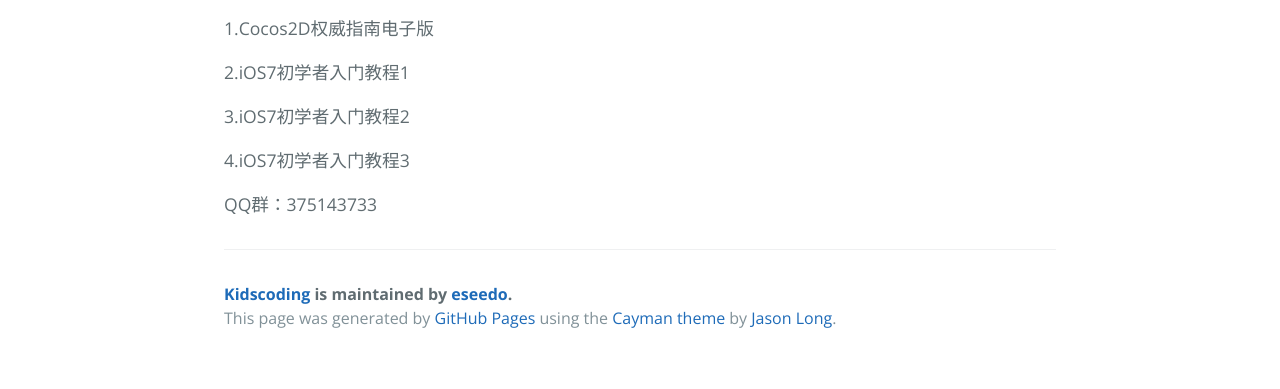
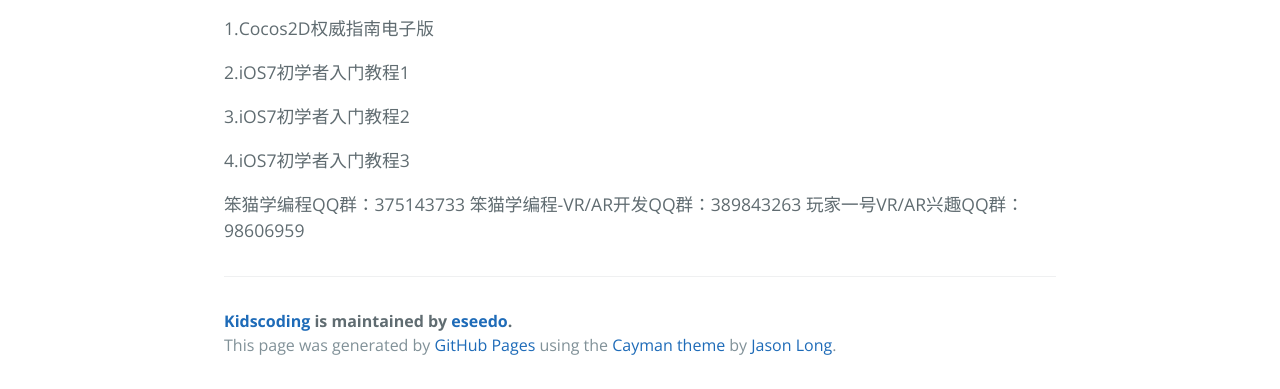
Before and after one commit to eseedo/iOSCourse, a plain HTML site: page index.html in a window 1280 px wide. Shown: the part 514-903 px from the top of the page. Before the commit the page ends 876 px from the top, so only its background shows below. Drawn offline with nearby package versions, Linux system fonts and the light colour scheme.

Commit message:
Create gh-pages branch via GitHub

```diff
--- a/index.html
+++ b/index.html
@@ -32,7 +32,9 @@
 
 <p>4.iOS7初学者入门教程3</p>
 
-<p>QQ群：375143733</p>
+<p>笨猫学编程QQ群：375143733
+笨猫学编程-VR/AR开发QQ群：389843263
+玩家一号VR/AR兴趣QQ群：98606959</p>
 
       <footer class="site-footer">
         <span class="site-footer-owner"><a href="https://github.com/eseedo/kidscoding">Kidscoding</a> is maintained by <a href="https://github.com/eseedo">eseedo</a>.</span>
--- a/params.json
+++ b/params.json
@@ -1,6 +1,6 @@
 {
   "name": "Kidscoding",
   "tagline": "iOS7初学者入门",
-  "body": "kidscoding\r\n==========\r\n\r\niOS7初学者入门\r\n\r\n1.Cocos2D权威指南电子版\r\n\r\n2.iOS7初学者入门教程1\r\n\r\n3.iOS7初学者入门教程2\r\n\r\n4.iOS7初学者入门教程3\r\n\r\nQQ群：375143733\r\n",
+  "body": "kidscoding\r\n==========\r\n\r\niOS7初学者入门\r\n\r\n1.Cocos2D权威指南电子版\r\n\r\n2.iOS7初学者入门教程1\r\n\r\n3.iOS7初学者入门教程2\r\n\r\n4.iOS7初学者入门教程3\r\n\r\n笨猫学编程QQ群：375143733\r\n笨猫学编程-VR/AR开发QQ群：389843263\r\n玩家一号VR/AR兴趣QQ群：98606959\r\n",
   "note": "Don't delete this file! It's used internally to help with page regeneration."
 }
```
